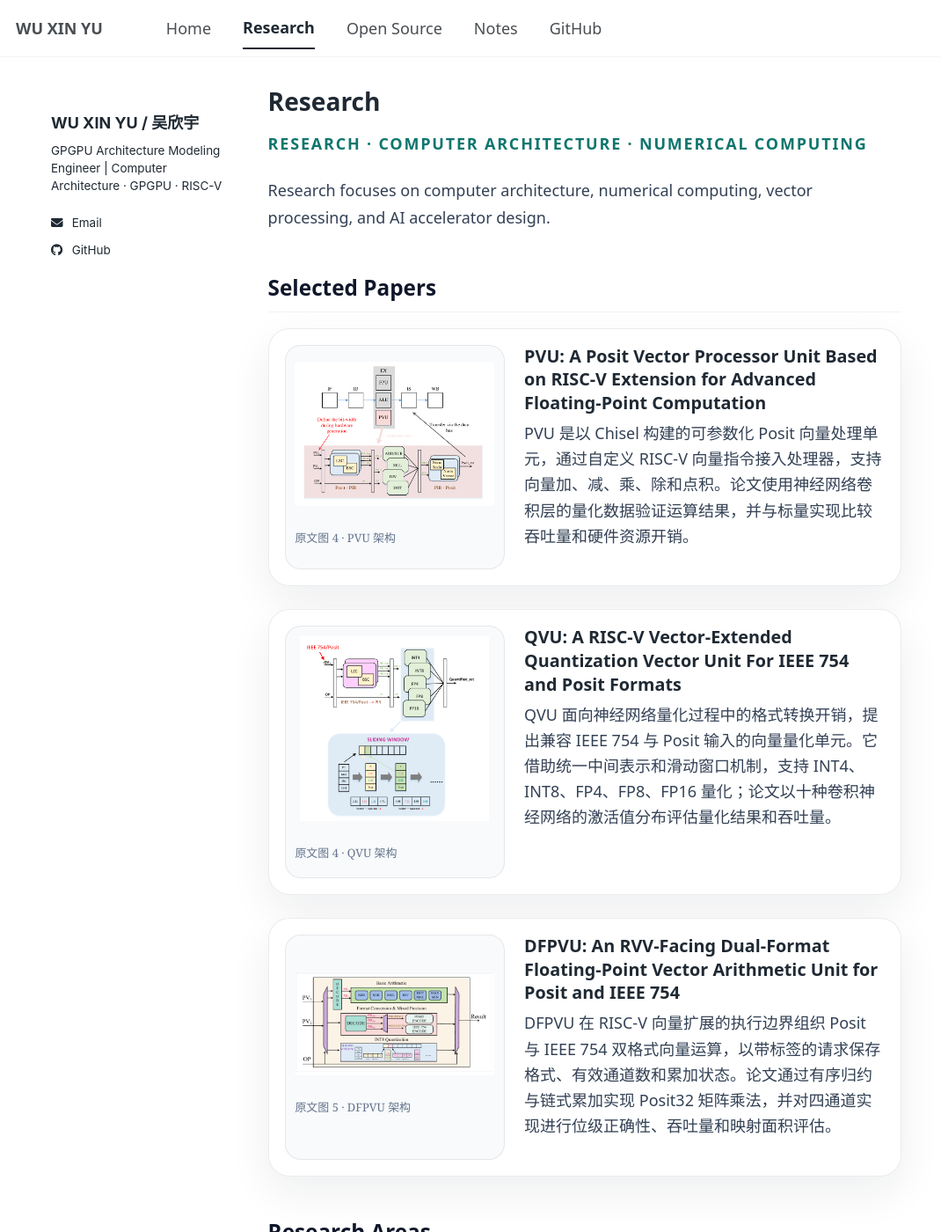
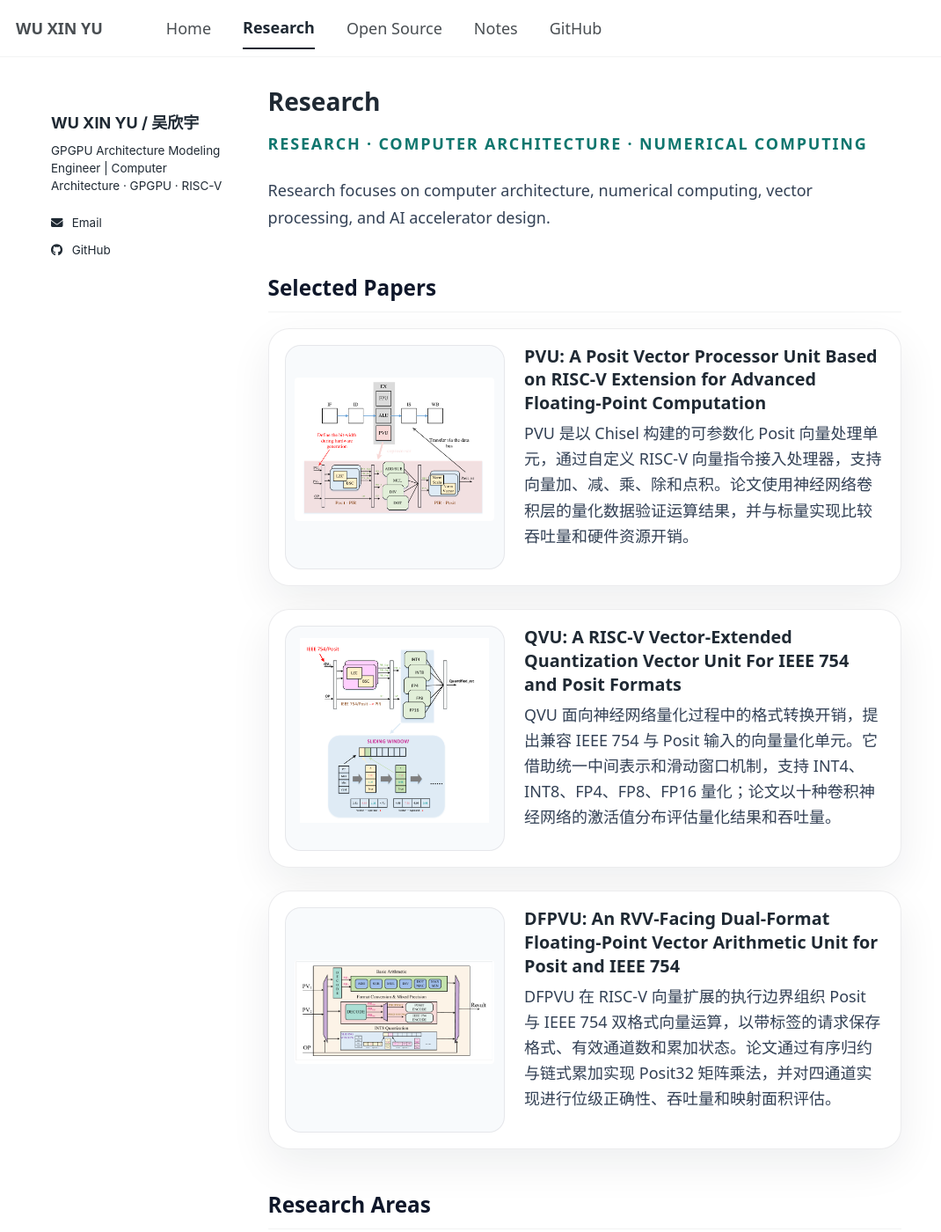
Before and after one commit to wwwuxy/wwwuxy.github.io, a Jekyll site: the page built from _pages/research.md, in a window 1280 px wide and 1400 px high. Shown: the whole window at 88% size, without its empty margins (0-1070 px from the left). Built offline with Jekyll 4.4.1, drawn with Linux system fonts in a browser that asks for light colours; a style sheet for code colours, icons or effects is not loaded.

Commit message:
update reseach

```diff
--- a/_pages/research.md
+++ b/_pages/research.md
@@ -18,7 +18,6 @@ author_profile: true
     <a href="/images/papers/pvu-architecture.png" aria-label="查看 PVU 论文主图大图">
       <img src="/images/papers/pvu-architecture.png" width="888" height="640" loading="lazy" alt="PVU 论文图 4：Posit 向量处理单元及其在处理器流水线中的位置">
     </a>
-    <figcaption>原文图 4 · PVU 架构</figcaption>
   </figure>
   <div class="lw-publication-body">
     <h3 class="lw-publication-title">PVU: A Posit Vector Processor Unit Based on RISC-V Extension for Advanced Floating-Point Computation</h3>
@@ -31,7 +30,6 @@ author_profile: true
     <a href="/images/papers/qvu-architecture.png" aria-label="查看 QVU 论文主图大图">
       <img src="/images/papers/qvu-architecture.png" width="848" height="830" loading="lazy" alt="QVU 论文图 4：IEEE 754 与 Posit 输入、量化格式及滑动窗口结构">
     </a>
-    <figcaption>原文图 4 · QVU 架构</figcaption>
   </figure>
   <div class="lw-publication-body">
     <h3 class="lw-publication-title">QVU: A RISC-V Vector-Extended Quantization Vector Unit For IEEE 754 and Posit Formats</h3>
@@ -44,7 +42,6 @@ author_profile: true
     <a href="/images/papers/dfpvu-architecture.png" aria-label="查看 DFPVU 论文主图大图">
       <img src="/images/papers/dfpvu-architecture.png" width="1416" height="740" loading="lazy" alt="DFPVU 论文图 5：向量算术、格式转换和量化路径的结构图">
     </a>
-    <figcaption>原文图 5 · DFPVU 架构</figcaption>
   </figure>
   <div class="lw-publication-body">
     <h3 class="lw-publication-title">DFPVU: An RVV-Facing Dual-Format Floating-Point Vector Arithmetic Unit for Posit and IEEE 754</h3>
--- a/assets/css/custom.scss
+++ b/assets/css/custom.scss
@@ -324,13 +324,6 @@
   object-fit: contain;
 }
 
-.lw-research-paper__figure figcaption {
-  margin-top: 0.5rem;
-  color: #64748b;
-  font-size: 0.72rem;
-  text-align: center;
-}
-
 .lw-research-paper .lw-publication-title {
   overflow-wrap: anywhere;
 }
```
